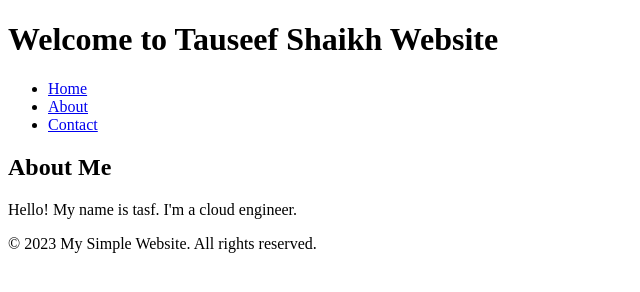
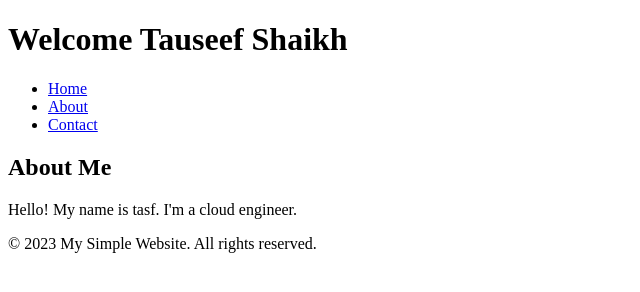
Before and after one commit to tasf9799/cicd-project, a plain HTML site: page index.html in a window 1280 px wide. Shown: the whole page, without its empty margins (0-640 px from the left). Drawn offline with Linux system fonts and the light colour scheme.

Commit message:
Update index.html

```diff
--- a/index.html
+++ b/index.html
@@ -1,11 +1,11 @@
 <!DOCTYPE html>
 <html>
 <head>
-    <title>My Project</title>
+    <title>Demo Project</title>
 </head>
 <body>
     <header>
-        <h1>Welcome to Tauseef Shaikh Website</h1>
+        <h1>Welcome Tauseef Shaikh</h1>
     </header>
 
     <nav>
```
